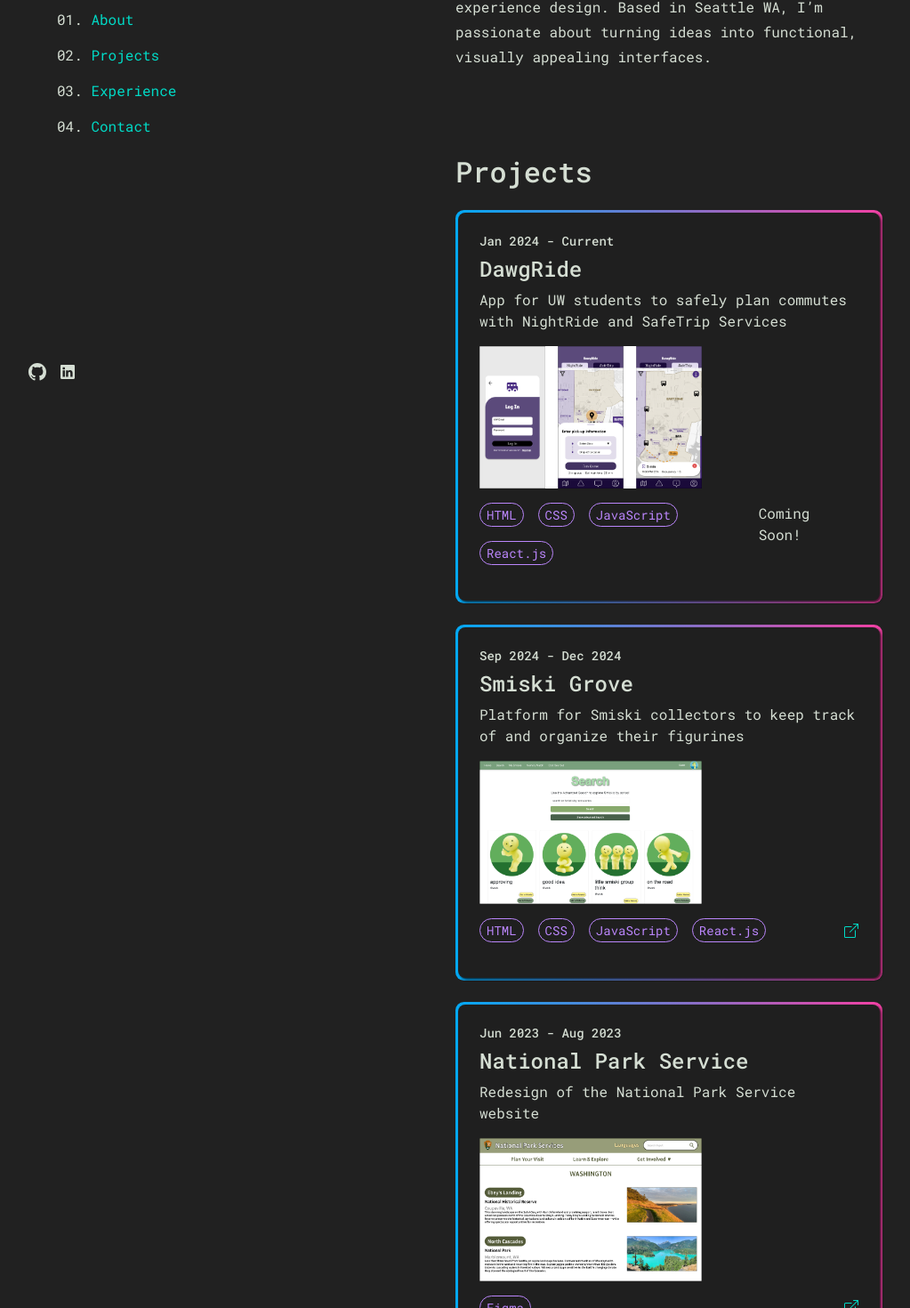
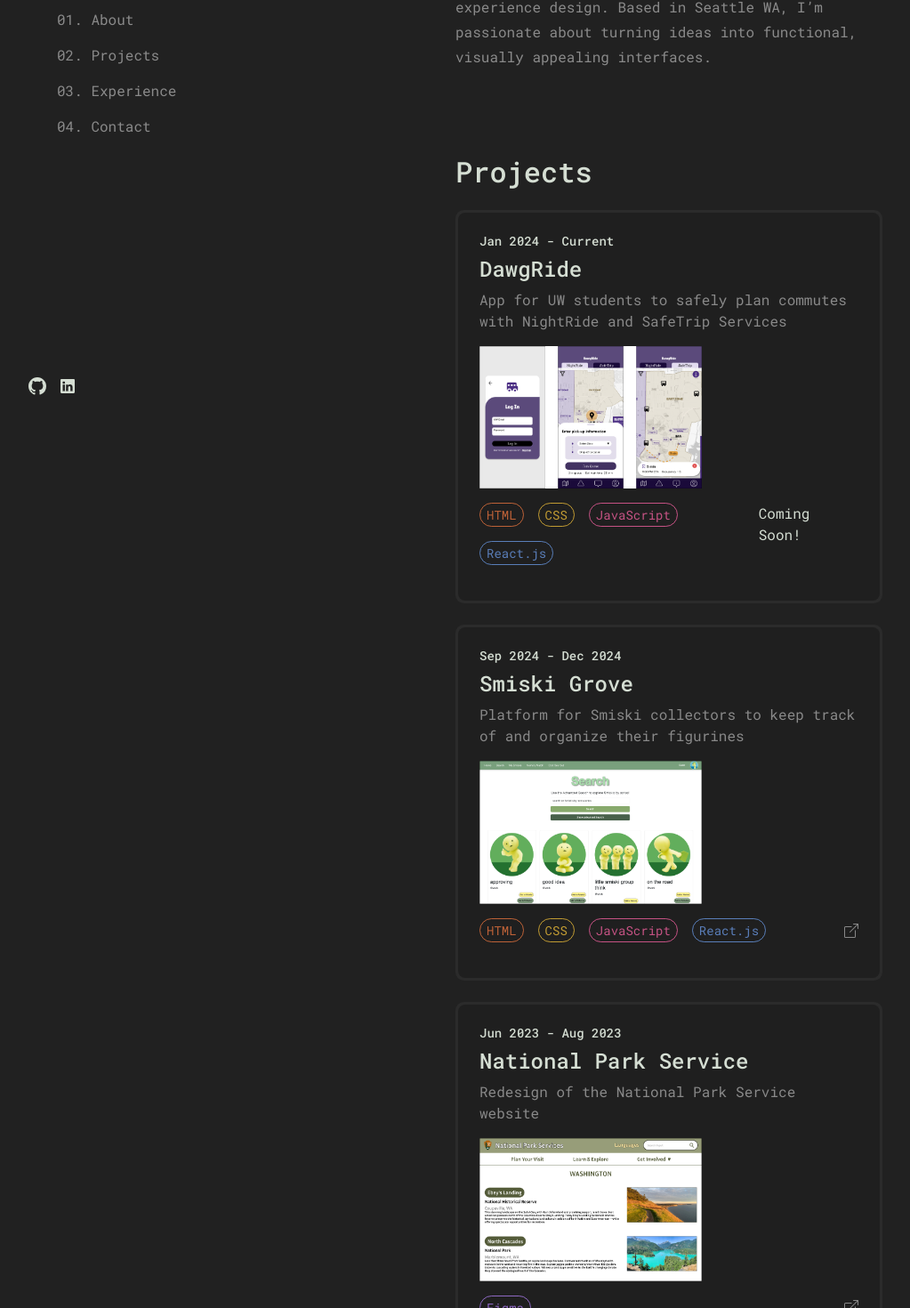
Before and after one commit to achan124/portfolio, a React (Vite) app: page / in a window 1280 px wide. Shown: the part 234-1704 px from the top of the page at 89% size, without its empty margins (128-1151 px from the left). Built offline with nearby package versions, Linux system fonts and the light colour scheme; a web font is replaced by a local one.

Commit message:
more styling

```diff
--- a/src/App.jsx
+++ b/src/App.jsx
@@ -11,13 +11,13 @@ export default function App() {
       <div className="d-lg-flex w-75 m-auto pt-5 mt-5">
         <div className="sidebar">
           <p>Hi, my name is</p>
-          <h1 className="animate mb-5">Alexia Chan</h1>
+          <h1 className="mb-5">Alexia Chan</h1>
           <nav className="d-none d-lg-block navBar">
             <ul>
-              <li><a href="#top">About</a></li>
-              <li><a href="#projects">Projects</a></li>
-              <li><a href="#experience">Experience</a></li>
-              <li><a href="#contact">Contact</a></li>
+              <span className="hvr-float-shadow"><li><a href="#top">About</a></li></span><br/>
+              <span className="hvr-float-shadow"><li><a href="#projects">Projects</a></li></span><br/>
+              <span className="hvr-float-shadow"><li><a href="#experience">Experience</a></li></span><br/>
+              <span className="hvr-float-shadow"><li><a href="#contact">Contact</a></li></span><br/>
             </ul>
           </nav>
 
--- a/src/Experience.jsx
+++ b/src/Experience.jsx
@@ -53,7 +53,7 @@ export function Experience() {
 function ExperienceCard({ experience }) {
     return (
         <div className="mt-4">
-            <div className="exCardContainer cardContainer">
+            <div className="cardContainer">
                 <div className="p-4 experienceCard">
                     <div >
                         <h4 className="role">{experience.role}</h4>
--- a/src/Projects.jsx
+++ b/src/Projects.jsx
@@ -38,7 +38,7 @@ export function Projects() {
                     <ProjectCard key={index} project={project}/>
                 ))}
                 <div className="d-flex justify-content-end mt-3">
-                    <a href='#' target="_blank">all projects</a>
+                    {/* <a href='#' target="_blank">all projects</a> */}
                 </div>
             </div>
         </>
@@ -65,13 +65,29 @@ function ProjectCard({ project }) {
 
                     <div className="d-flex justify-content-between mt-3">
                         <div className="d-flex flex-wrap gap-3 row-gap-0">
-                            {project.techStack.map((tech, index) => (
-                                <p key={index} className="techStack">{tech}</p>
-                            ))}
+                            {project.techStack.map((tech, index) => {
+                                let color = "";
+
+                                if (tech.includes("HTML")) {
+                                    color = "html";
+                                } else if (tech.includes("CSS")) {
+                                    color = "css";
+                                } else if (tech.includes("JavaScript")) {
+                                    color = "javascript";
+                                } else if (tech.includes("React")) {
+                                    color = "react";
+                                } else if (tech.includes("Figma")) {
+                                    color = "figma";
+                                }
+
+                                return (
+                                    <p key={index} className={`techStack ${color}`}>{tech}</p>
+                                )
+                            })}
                         </div>
                         {project.isLinkReady ?
                             (<a href={project.link} target="_blank">
-                                <svg xmlns="http://www.w3.org/2000/svg" width="16" height="16" fill="#00DAC6" className="bi bi-box-arrow-up-right" viewBox="0 0 16 16">
+                                <svg xmlns="http://www.w3.org/2000/svg" width="16" height="16" fill="#ffffff79" className="bi bi-box-arrow-up-right" viewBox="0 0 16 16">
                                     <path fillRule="evenodd" d="M8.636 3.5a.5.5 0 0 0-.5-.5H1.5A1.5 1.5 0 0 0 0 4.5v10A1.5 1.5 0 0 0 1.5 16h10a1.5 1.5 0 0 0 1.5-1.5V7.864a.5.5 0 0 0-1 0V14.5a.5.5 0 0 1-.5.5h-10a.5.5 0 0 1-.5-.5v-10a.5.5 0 0 1 .5-.5h6.636a.5.5 0 0 0 .5-.5"/>
                                     <path fillRule="evenodd" d="M16 .5a.5.5 0 0 0-.5-.5h-5a.5.5 0 0 0 0 1h3.793L6.146 9.146a.5.5 0 1 0 .708.708L15 1.707V5.5a.5.5 0 0 0 1 0z"/>
                                 </svg>
--- a/src/styles.css
+++ b/src/styles.css
@@ -18,9 +18,9 @@ h4, .techStack {font-size: 14px;}
 
 ul {list-style: decimal-leading-zero inside none;}
 
-a {color: #00DAC6;}
+a, li, p {color: #ffffff79;}
 
-.role {color: #DB3F76;}
+.role {color: #74a9ff;}
 
 img {width: 250px;}
 
@@ -29,20 +29,39 @@ li, a {
     margin-bottom: 16px;
 }
 
+/* TechStack Styling */
 .techStack {
-    color: #BB86Fc;
-    border: 1px solid #BB86Fc;
     border-radius: 20px;
     padding: 2px 7px;
 }
 
-/* .socials {
-    background: linear-gradient(135deg, #1e1e24 10%, #050505 60%);
-    width: 75px;
-    height: 50px;
-    border-radius: 15px;
-} */
+.html {
+    color: hsla(19, 100%, 63%, 0.708);
+    border: 1px solid hsla(19, 100%, 63%, 0.708);
+}
 
+.css {
+    color: #ffcb3bb9;
+    border: 1px solid #ffcb3bb9;
+}
+
+.javascript {
+    color: #ff64a7be;
+    border: 1px solid #ff64a7be;
+}
+
+.react {
+    color: #74a9ffaf;
+    border: 1px solid #74a9ffaf;
+}
+
+.figma {
+    color: #b280f8c1;
+    border: 1px solid #b280f8c1;
+}
+
+
+/* Card Animation */
 .projectCard, .experienceCard {
     /* border-radius: 15px;
     background: #212121;
@@ -53,19 +72,14 @@ li, a {
     background-color: #1f1f1f;
     color: #fff;
     cursor: pointer;
-    box-shadow: 2px 2px 3px #000000b4;
 }
 
 .cardContainer {
     position: relative;
     padding: 3px 3px;
-    background: linear-gradient(90deg, #03a9f4, #f441a5);
+    background: #2b2b2b;
     border-radius: 0.6em;
     transition: all 0.4s ease;
-}
-
-.exCardContainer {
-    background: linear-gradient(90deg, #f441a5, #03a9f4);
 }
 
 .cardContainer::before {
@@ -80,21 +94,59 @@ li, a {
 }
 
 .cardContainer:hover::before {
-background: linear-gradient(90deg, #03a9f4, #f441a5);
+background: #8b8b8b;
 filter: blur(0.5em);
 }
 
-.exCardContainer:hover::before {
-background: linear-gradient(90deg, #f441a5, #03a9f4);
+/* .cardContainer:active::before {
+filter: blur(0.2em);
+} */
+
+
+/* Nav Animation */
+.hvr-float-shadow {
+    display: inline-block;
+    vertical-align: middle;
+    -webkit-transform: perspective(1px) translateZ(0);
+    transform: perspective(1px) translateZ(0);
+    box-shadow: 0 0 1px rgba(0, 0, 0, 0);
+    position: relative;
+    -webkit-transition-duration: 0.3s;
+    transition-duration: 0.3s;
+    -webkit-transition-property: transform;
+    transition-property: transform;
 }
 
-.cardContainer:active::before {
-filter: blur(0.2em);
+.hvr-float-shadow:before {
+pointer-events: none;
+position: absolute;
+z-index: -1;
+content: '';
+top: 50%;
+left: 5%;
+height: 10px;
+width: 100%;
+opacity: 0;
+background: -webkit-radial-gradient(center, ellipse, rgba(0, 0, 0, 0.35) 0%, rgba(0, 0, 0, 0) 80%);
+background: radial-gradient(ellipse at center, rgba(0, 0, 0, 0.35) 0%, rgba(0, 0, 0, 0) 80%);
+/* W3C */
+-webkit-transition-duration: 0.3s;
+transition-duration: 0.3s;
+-webkit-transition-property: transform, opacity;
+transition-property: transform, opacity;
 }
 
-.animate:hover {
-    animation: rubberBand;
-    animation-duration: 1s;
+.hvr-float-shadow:hover, .hvr-float-shadow:focus, .hvr-float-shadow:active {
+-webkit-transform: translateY(-5px);
+transform: translateY(-5px);
+/* move the element up by 5px */
+}
+
+.hvr-float-shadow:hover:before, .hvr-float-shadow:focus:before, .hvr-float-shadow:active:before {
+opacity: 1;
+-webkit-transform: translateY(5px);
+transform: translateY(5px);
+/* move the element down by 5px (it will stay in place because it's attached to the element that also moves up 5px) */
 }
 
 
```
